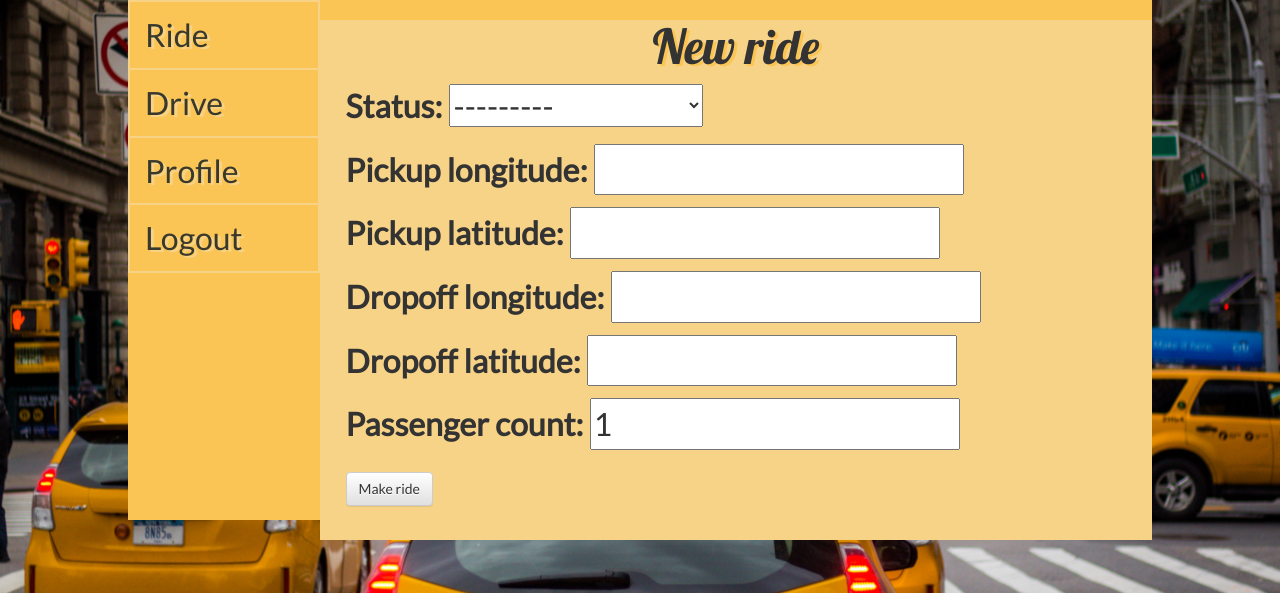
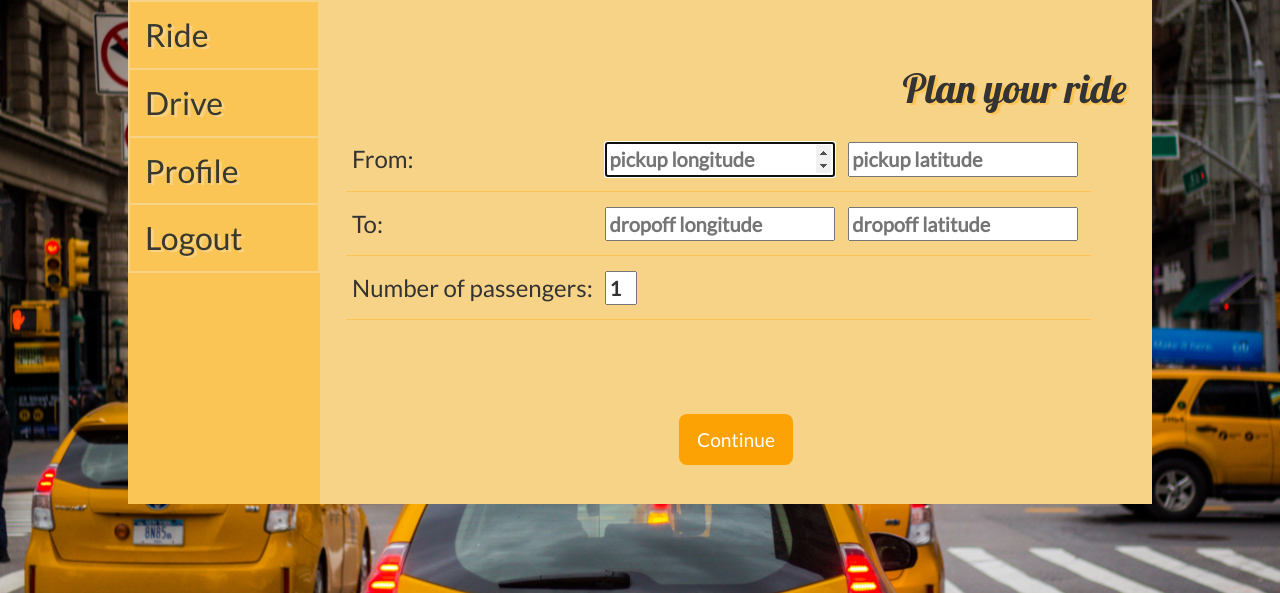
Before and after one commit to EverythingWorks/Unter, a Django app: page / in a window 1280 px wide. Shown: the part 207-800 px from the top of the page. Run offline with Django 3.2, Linux system fonts and the light colour scheme; the visitor is signed in with stand-in values (Sample User, id 1); lists and menus that the app fills with data are empty; some libraries are stand-ins or nearby versions.

Commit message:
improve ride and history view

```diff
--- a/rides_handling/forms.py
+++ b/rides_handling/forms.py
@@ -15,4 +15,4 @@ class SignUpForm(UserCreationForm):
 class RideForm(forms.ModelForm):
     class Meta:
         model = Ride
-        fields =  ('status', 'pickup_longitude', 'pickup_latitude', 'dropoff_longitude', 'dropoff_latitude', 'passenger_count', )
+        fields =  ( 'pickup_longitude', 'pickup_latitude', 'dropoff_longitude', 'dropoff_latitude', 'passenger_count', )
--- a/rides_handling/static/css/rides_handling.css
+++ b/rides_handling/static/css/rides_handling.css
@@ -32,13 +32,14 @@ body {
 
 }
 
-.display_l {
+.card .display_l {
     width: 80vw;
-    height: 65vh;
     background-color:#FAC555;
     margin-left: auto;
     margin-right: auto;
     margin-top: 0;
+    margin-bottom: 0;
+    position: relative;
 
     font-family: 'Lato', sans-serif;
     /*font-weight: bold;*/
@@ -46,11 +47,36 @@ body {
     text-shadow: 3px 2px #F7D388;
 }
 
+table{
+    table-layout: auto;
+    min-width: 40vw;
+    align-content: center;
+}
+
+tr{
+    height: 8vh;
+    border-bottom: 1px solid #FAC555;
+}
+
+th{
+    vertical-align: middle;
+    padding-right: 1vw;
+}
+
 .container{
+    display: flex;
+    flex-direction: column;
+
+    width: 70vw;
     margin-left: auto;
     margin-right: auto;
     text-shadow: none;
     font-size: 3vh;
+
+    min-height: 40vw;
+    height: 100%;
+    margin-bottom: 0;
+    position: relative;
 }
 
 div.list .row {
@@ -59,6 +85,8 @@ div.list .row {
     width: 50vw;
     margin-bottom: 2vh;
 }
+
+div.list .row:hover {background-color: rgba(130, 138, 146, 0.336);}
 
 .left {
     /* 475px and 400px, margin 200px*/
@@ -146,14 +174,22 @@ li.body_list a.active {
     text-align: center;
 }
 
-.pages{
+.card {
+    background-color:  transparent;
+    border: none;
+    padding-bottom: 3vw;
+    min-width: 40vh;;
+}
+.card .pages{
     background-color:  #F7D388;
     padding-left : 2vw;
     padding-right : 2vw;
-    height: 100%;
+    padding-bottom: 3vw;
+
+   /* height: 100%;
     height: 65vh;
     min-height: 190px;
-    min-width: 200px;
+    min-width: 200px;*/
     font-size: 4vh;
     font-family: 'Lato', sans-serif;
 }
@@ -167,6 +203,12 @@ li.body_list a.active {
 
 .form_field{
     height: 3vh;
+    font-size: 2.5vh;
+    font-family: 'Lato', sans-serif;
+}
+
+tr div.form_field{
+    height: auto;
     font-size: 2.5vh;
     font-family: 'Lato', sans-serif;
 }
@@ -188,6 +230,20 @@ h2 {
     font-family: 'Lato', sans-serif;
     text-align: center;
     text-decoration: none;
+}
+
+h3 {
+    font-size: 5vh;
+    font-family: 'Lobster';
+    text-shadow: 3px 2px #FAC555;
+    text-align: right;
+}
+
+h4 {
+    font-size: 3vh;
+    font-family: 'Lato', sans-serif;
+    text-align: left;
+    padding-left: 0.5vw;
 }
 
 button {
--- a/rides_handling/templates/base_logged.html
+++ b/rides_handling/templates/base_logged.html
@@ -8,6 +8,7 @@
 
     </header>
     <main>
+        <div class = "card">
      <div class = "display_l">
          <div style="float: left; width: 15vw;">
             <ul class="nav flex-column" style="border: 2px solid#F7D388;" >
@@ -27,12 +28,14 @@
          </div>
          <div style="float: left; width: 65vw; ">
            <div class = "pages">
+              <br style = "display: block;">
              {% block content %}
 
              {% endblock %}
             </div>
          </div>
         </div>
+      </div>
     </main>
 
 
--- a/rides_handling/templates/home.html
+++ b/rides_handling/templates/home.html
@@ -1,9 +1,63 @@
 {% extends 'base_logged.html' %}
 
 {% block content %}
-    <h1>New ride</h1>
-    <form method="POST" class="ride-form">{% csrf_token %}
-        {{ form.as_p }}
-        <button type="submit" class="save btn btn-default">Make ride</button>
+
+    <h3>Plan your ride</h3>
+
+    <div class = "warnings">
+      {% for field in form %}
+        {% for error in field.errors %}
+          {{ error }} <br>
+        {% endfor %}
+      {% endfor %}
+    </div>
+
+    <form method="POST" class="ride-form">
+        {% csrf_token %}
+
+        <table>
+
+        <tr  scope = "row">
+            <th>
+                <h4>From:</h4>
+            </th>
+            <th >
+                <!-- add min/max to specify nyc longitudes and latitudes-->
+                <div class = "form_field"> <input id="pickup_longitude" type="number" step=0.01 name="pickup_longitude" value="{{ current_name }}" placeholder="pickup longitude" required autofocus> </div>
+            </th>
+            <th >
+                <div class = "form_field"> <input id="pickup_latitude" type="number" step=0.01 name="pickup_latitude" value="{{ current_name }}" placeholder="pickup latitude" required></div>
+            </th>
+        </tr>
+        <tr scope = "row">
+                <th>
+                    <h4>To:</h4>
+                </th>
+                <th>
+                    <div class = "form_field"> <input id="dropoff_longitude" type="number" step=0.01 name="dropoff_longitude" value="{{ current_name }}" placeholder="dropoff longitude" required> </div>
+                </th>
+                <th>
+                    <div class = "form_field"> <input id="dropoff_latitude" type="number" step=0.01 name="dropoff_latitude" value="{{ current_name }}" placeholder="dropoff latitude" required></div>
+                </th>
+        </tr>
+        <tr scope = "row">
+                <th>
+                    <h4>Number of passengers:</h4>
+                </th>
+                <th>
+                    <div class = "form_field"> <input id="passenger_count" type="text" name="passenger_count" value="1" size="1" maxlength="4" required> </div>
+                </th>
+        </tr>
+
+    </table>
+
+    {% for error in field.errors %}
+        <div class = "warnings">
+            {{ error }}
+        </div>
+    {% endfor %}
+
+        <br><br>
+        <center><button type="submit">Continue</button></center>
     </form>
 {% endblock %}
--- a/rides_handling/templates/offer.html
+++ b/rides_handling/templates/offer.html
@@ -1,8 +1,6 @@
 {% extends 'base_logged.html' %}
 
 {% block content %}
-
-    <br>
       page in progres
 
 {% endblock %}
--- a/rides_handling/templates/profile_summary.html
+++ b/rides_handling/templates/profile_summary.html
@@ -2,9 +2,8 @@
 
 {% block content %}
 
-<br>
-<h1><div style="text-align: left;">{{ user.username }} rides history</div></h1>
-<br>
+<h3>{{ user.username }} rides history</h3>
+
 <div class="container">
     <div class="row" style = "width: 50vw;">
         <div class="col">
--- a/rides_handling/templates/signup_driver.html
+++ b/rides_handling/templates/signup_driver.html
@@ -2,8 +2,6 @@
 
 {% block content %}
 
-
-<br>
 <h1>Become Driver right now!</h1>
 <h2>Offer rides, take orders and meet new people</h2>
 <br>
--- a/rides_handling/views.py
+++ b/rides_handling/views.py
@@ -17,6 +17,7 @@ def home(request):
             except Profile.DoesNotExist:
                 ride.initiator = Profile(user=request.user)
 
+            ride.status = 'set by passenger'
             ride.pickup_datetime = timezone.now()
             ride.save()
             return redirect('profile_summary')
@@ -101,4 +102,5 @@ def profile_summary(request):
         return redirect('home')
     else:
         rides_history = request.user.profile.ride_set.all()
+        rides_history = list(reversed(rides_history))
         return render(request, 'profile_summary.html', {'user' : request.user, 'rides_history' : rides_history, })
```
